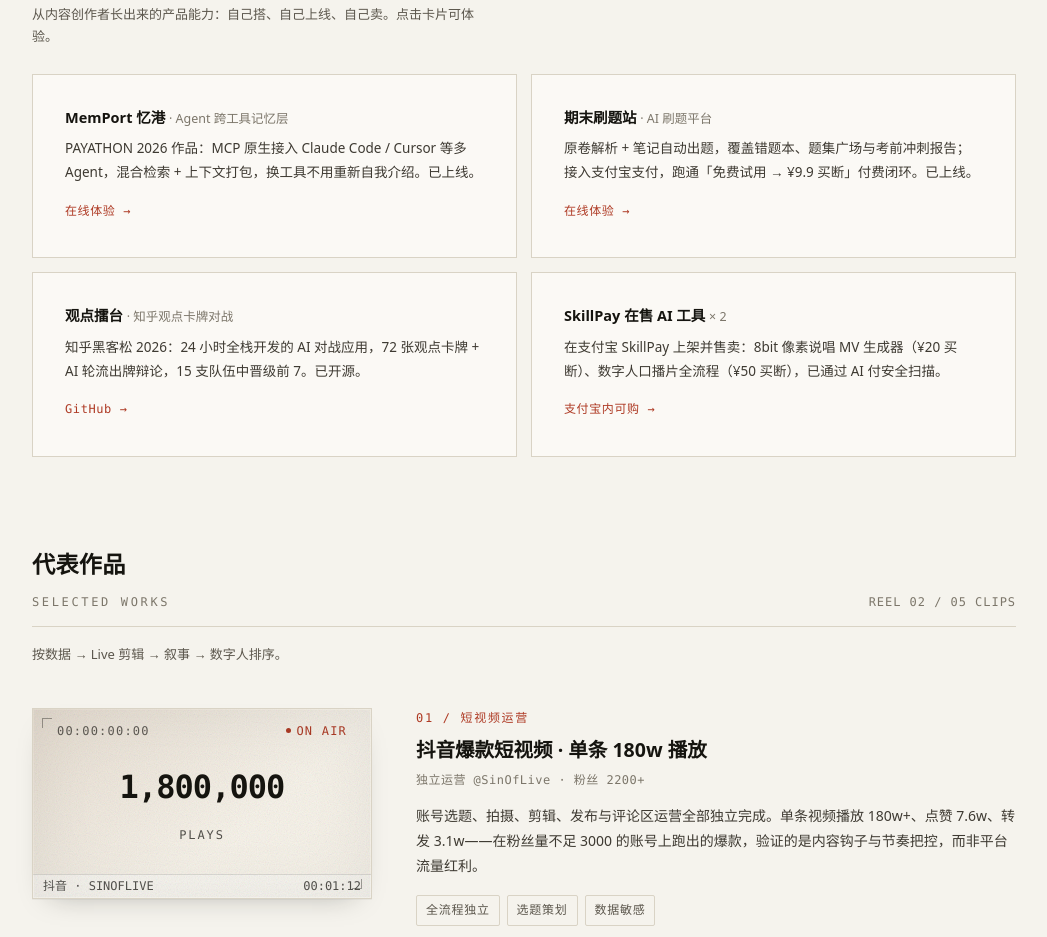
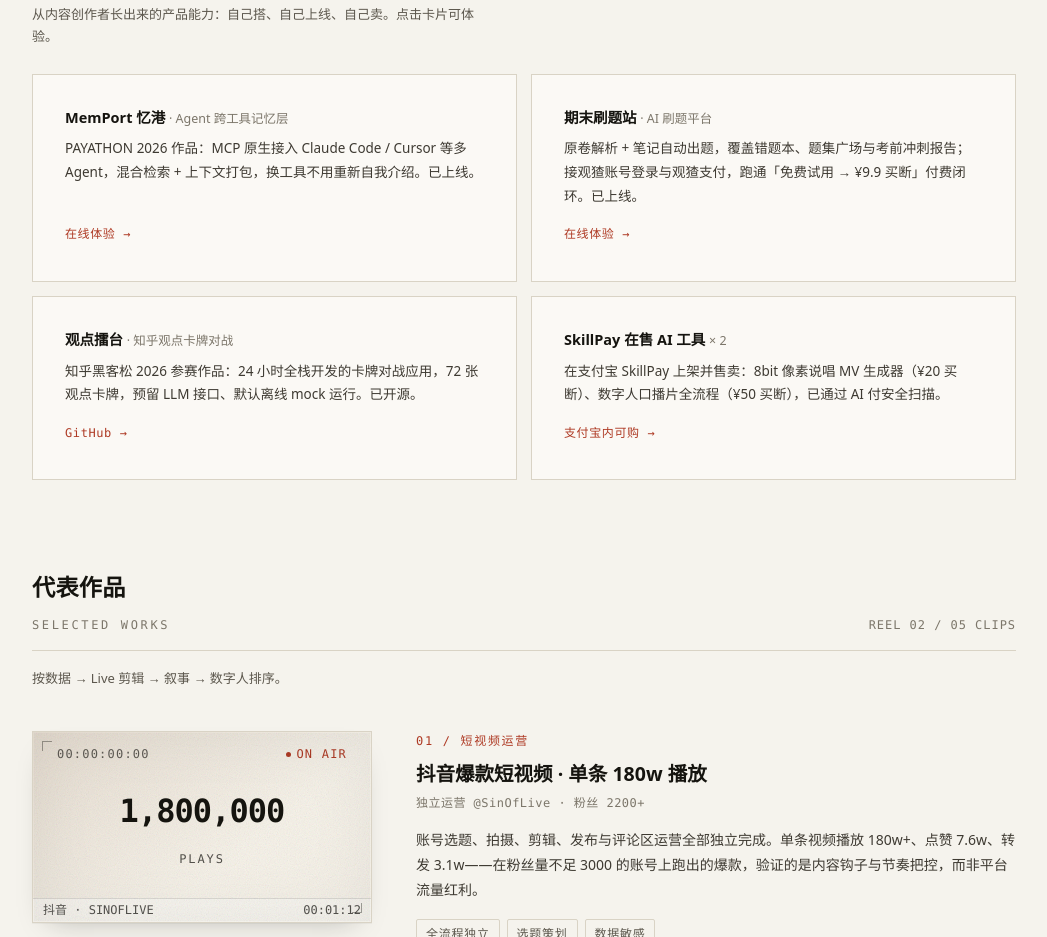
Before and after one commit to sin0317/liujunhao-portfolio, a plain HTML site: page index.html in a window 1280 px wide. Shown: the part 809-1746 px from the top of the page, without its empty margins (116-1163 px from the left). Drawn offline with Linux system fonts and the light colour scheme.

Commit message:
fix: 按成果台账口径修正三处表述（知乎黑客松仅参赛、观点擂台离线 mock、观猹支付）

```diff
--- a/index.html
+++ b/index.html
@@ -287,12 +287,12 @@
       </a>
       <a class="card" href="https://finals-quiz.app.workbuddy.host/?sharecode=LKWARVTOI6" target="_blank" rel="noopener">
         <h3>期末刷题站 <span>· AI 刷题平台</span></h3>
-        <p>原卷解析 + 笔记自动出题，覆盖错题本、题集广场与考前冲刺报告；接入支付宝支付，跑通「免费试用 → ¥9.9 买断」付费闭环。已上线。</p>
+        <p>原卷解析 + 笔记自动出题，覆盖错题本、题集广场与考前冲刺报告；接观猹账号登录与观猹支付，跑通「免费试用 → ¥9.9 买断」付费闭环。已上线。</p>
         <div class="go">在线体验 →</div>
       </a>
       <a class="card" href="https://github.com/sin0317" target="_blank" rel="noopener">
         <h3>观点擂台 <span>· 知乎观点卡牌对战</span></h3>
-        <p>知乎黑客松 2026：24 小时全栈开发的 AI 对战应用，72 张观点卡牌 + AI 轮流出牌辩论，15 支队伍中晋级前 7。已开源。</p>
+        <p>知乎黑客松 2026 参赛作品：24 小时全栈开发的卡牌对战应用，72 张观点卡牌，预留 LLM 接口、默认离线 mock 运行。已开源。</p>
         <div class="go">GitHub →</div>
       </a>
       <a class="card" href="https://skillpay.alipay.com/shelf/product?productId=P0806000211809850&amp;merchantId=2088342180612670" target="_blank" rel="noopener">
```
Also changed, not shown: 1 other file.
